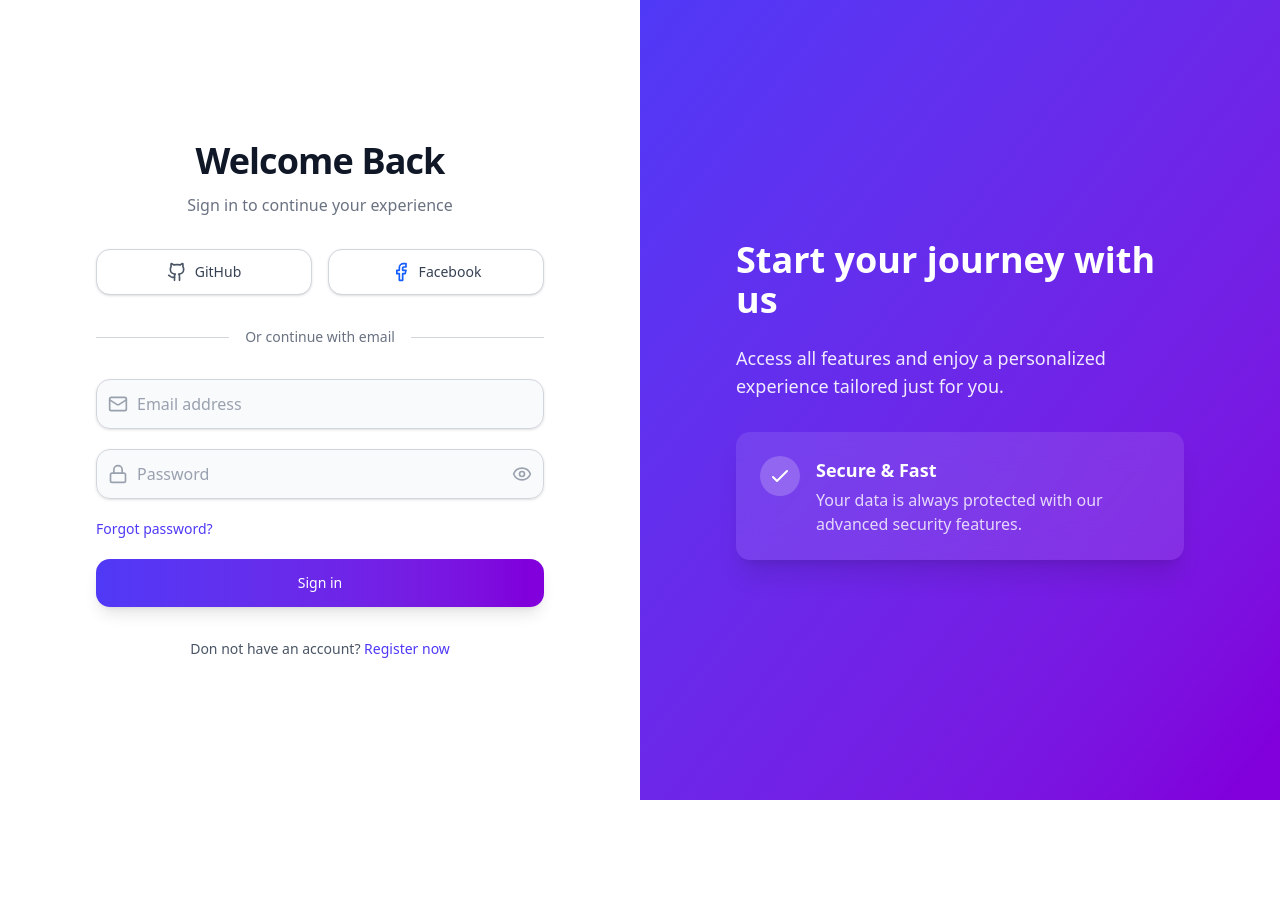
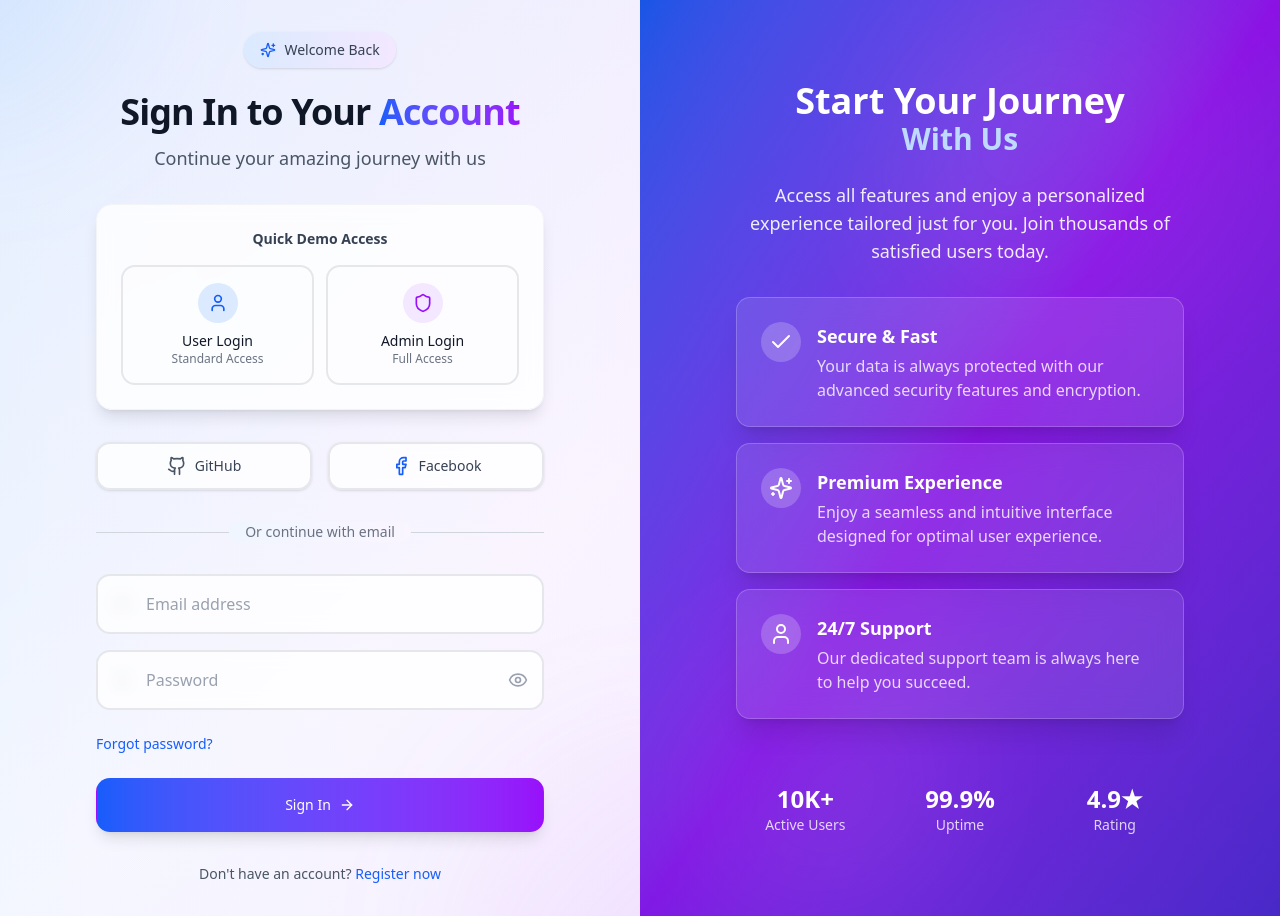
Before and after one commit to pronoybanik/RevuLoop_frontend, a Next.js app: page /login in a window 1280 px wide. Before the commit the page ends 800 px from the top, so only its background shows below. Built offline with nearby package versions, Linux system fonts and the light colour scheme; no server answers.

Commit message:
Login form updated

```diff
--- a/src/components/modules/auth/LoginForm.tsx
+++ b/src/components/modules/auth/LoginForm.tsx
@@ -1,7 +1,19 @@
 "use client";
 import { useState, ChangeEvent, FormEvent } from "react";
 import Link from "next/link";
-import { Eye, EyeOff, Github, Facebook, Mail, Lock } from "lucide-react";
+import {
+  Eye,
+  EyeOff,
+  Github,
+  Facebook,
+  Mail,
+  Lock,
+  User,
+  Shield,
+  Sparkles,
+  ArrowRight,
+  Check
+} from "lucide-react";
 import { loginUser } from "@/services/AuthService";
 import { useRouter } from "next/navigation";
 import { toast } from "sonner";
@@ -13,6 +25,18 @@ interface LoginForm {
   password: string;
 }
 
+// Demo credentials
+const DEMO_CREDENTIALS = {
+  user: {
+    email: "user@gmail.com",
+    password: "password23"
+  },
+  admin: {
+    email: "admin@gmail.com",
+    password: "password23"
+  }
+};
+
 export default function Login() {
   const { setIsLoading } = useUser();
   const [showPassword, setShowPassword] = useState(false);
@@ -21,11 +45,29 @@ export default function Login() {
     password: "",
   });
   const [loading, setLoading] = useState(false);
+  const [selectedDemo, setSelectedDemo] = useState<'user' | 'admin' | null>(null);
   const router = useRouter();
 
   const handleChange = (e: ChangeEvent<HTMLInputElement>) => {
     const { name, value } = e.target;
     setFormData((prev) => ({ ...prev, [name]: value }));
+    // Clear demo selection if user starts typing
+    if (selectedDemo) {
+      setSelectedDemo(null);
+    }
+  };
+
+  const handleDemoLogin = (type: 'user' | 'admin') => {
+    setSelectedDemo(type);
+    setFormData({
+      email: DEMO_CREDENTIALS[type].email,
+      password: DEMO_CREDENTIALS[type].password
+    });
+
+    // Show a subtle toast notification
+    toast.success(`${type.charAt(0).toUpperCase() + type.slice(1)} credentials loaded!`, {
+      duration: 2000
+    });
   };
 
   const handleSubmit = async (e: FormEvent<HTMLFormElement>) => {
@@ -52,55 +94,131 @@ export default function Login() {
 
   const handleSocialLogin = (provider: "GitHub" | "Facebook") => {
     console.log(`Logging in with ${provider}`);
+    toast.info(`${provider} login coming soon!`);
   };
 
   return (
-    <div className="min-h-screen flex flex-col md:flex-row overflow-hidden">
+    <div className="min-h-screen flex flex-col md:flex-row overflow-hidden bg-gradient-to-br from-blue-50 via-white to-purple-50">
       {/* Left Side - Form */}
-      <div className="w-full md:w-1/2 flex items-center justify-center p-8 bg-white">
-        <div className="w-full max-w-md space-y-8">
+      <div className="w-full md:w-1/2 flex items-center justify-center p-8 relative">
+        {/* Background decorative elements */}
+        <div className="absolute inset-0 bg-gradient-to-r from-blue-600/5 to-purple-600/5"></div>
+        <div className="absolute top-0 left-0 w-72 h-72 bg-gradient-to-br from-blue-400/20 to-transparent rounded-full blur-3xl -translate-x-1/2 -translate-y-1/2"></div>
+        <div className="absolute bottom-0 right-0 w-96 h-96 bg-gradient-to-tl from-purple-400/20 to-transparent rounded-full blur-3xl translate-x-1/2 translate-y-1/2"></div>
+
+        <div className="relative w-full max-w-md space-y-8">
+          {/* Header */}
           <div className="text-center">
-            <h1 className="text-4xl font-extrabold text-gray-900 tracking-tight">
+            <div className="inline-flex items-center px-4 py-2 bg-gradient-to-r from-blue-100 to-purple-100 rounded-full text-sm font-medium text-gray-700 shadow-sm mb-6">
+              <Sparkles className="w-4 h-4 mr-2 text-blue-600" />
               Welcome Back
+            </div>
+            <h1 className="text-4xl font-extrabold text-gray-900 tracking-tight mb-3">
+              Sign In to Your{" "}
+              <span className="bg-gradient-to-r from-blue-600 to-purple-600 bg-clip-text text-transparent">
+                Account
+              </span>
             </h1>
-            <p className="mt-3 text-gray-500">
-              Sign in to continue your experience
+            <p className="text-lg text-gray-600">
+              Continue your amazing journey with us
             </p>
           </div>
 
-          <div className="flex justify-center gap-4 mt-8">
+          {/* Demo Login Buttons */}
+          <div className="bg-white/80 backdrop-blur-sm rounded-2xl p-6 border border-gray-100 shadow-lg">
+            <h3 className="text-sm font-semibold text-gray-700 mb-4 text-center">
+              Quick Demo Access
+            </h3>
+            <div className="grid grid-cols-2 gap-3">
+              <button
+                onClick={() => handleDemoLogin('user')}
+                className={`group relative flex flex-col items-center gap-2 p-4 border-2 rounded-xl transition-all duration-300 ${
+                  selectedDemo === 'user'
+                    ? 'border-blue-500 bg-gradient-to-br from-blue-50 to-blue-100 shadow-lg'
+                    : 'border-gray-200 hover:border-blue-300 hover:bg-blue-50'
+                }`}
+              >
+                <div className={`w-10 h-10 rounded-full flex items-center justify-center transition-all duration-300 ${
+                  selectedDemo === 'user'
+                    ? 'bg-gradient-to-r from-blue-500 to-blue-600 text-white shadow-lg'
+                    : 'bg-blue-100 text-blue-600 group-hover:bg-blue-200'
+                }`}>
+                  <User className="w-5 h-5" />
+                </div>
+                <div className="text-center">
+                  <p className="font-medium text-gray-900 text-sm">User Login</p>
+                  <p className="text-xs text-gray-500">Standard Access</p>
+                </div>
+                {selectedDemo === 'user' && (
+                  <div className="absolute -top-1 -right-1 w-5 h-5 bg-green-500 rounded-full flex items-center justify-center">
+                    <Check className="w-3 h-3 text-white" />
+                  </div>
+                )}
+              </button>
+
+              <button
+                onClick={() => handleDemoLogin('admin')}
+                className={`group relative flex flex-col items-center gap-2 p-4 border-2 rounded-xl transition-all duration-300 ${
+                  selectedDemo === 'admin'
+                    ? 'border-purple-500 bg-gradient-to-br from-purple-50 to-purple-100 shadow-lg'
+                    : 'border-gray-200 hover:border-purple-300 hover:bg-purple-50'
+                }`}
+              >
+                <div className={`w-10 h-10 rounded-full flex items-center justify-center transition-all duration-300 ${
+                  selectedDemo === 'admin'
+                    ? 'bg-gradient-to-r from-purple-500 to-purple-600 text-white shadow-lg'
+                    : 'bg-purple-100 text-purple-600 group-hover:bg-purple-200'
+                }`}>
+                  <Shield className="w-5 h-5" />
+                </div>
+                <div className="text-center">
+                  <p className="font-medium text-gray-900 text-sm">Admin Login</p>
+                  <p className="text-xs text-gray-500">Full Access</p>
+                </div>
+                {selectedDemo === 'admin' && (
+                  <div className="absolute -top-1 -right-1 w-5 h-5 bg-green-500 rounded-full flex items-center justify-center">
+                    <Check className="w-3 h-3 text-white" />
+                  </div>
+                )}
+              </button>
+            </div>
+          </div>
+
+          {/* Social Login */}
+          <div className="flex justify-center gap-4">
             <button
               onClick={() => handleSocialLogin("GitHub")}
-              className="group relative flex-1 flex justify-center items-center gap-2 py-3 px-4 border border-gray-300 rounded-xl shadow-sm bg-white text-sm font-medium text-gray-700 hover:bg-gray-50 transition-all duration-200"
+              className="group relative flex-1 flex justify-center items-center gap-2 py-3 px-4 border-2 border-gray-200 rounded-xl shadow-sm bg-white/80 backdrop-blur-sm text-sm font-medium text-gray-700 hover:border-gray-300 hover:bg-white hover:shadow-md transition-all duration-300"
             >
-              <Github className="h-5 w-5 text-gray-600" />
+              <Github className="h-5 w-5 text-gray-600 group-hover:text-gray-800 transition-colors duration-300" />
               <span>GitHub</span>
             </button>
 
             <button
               onClick={() => handleSocialLogin("Facebook")}
-              className="group relative flex-1 flex justify-center items-center gap-2 py-3 px-4 border border-gray-300 rounded-xl shadow-sm bg-white text-sm font-medium text-gray-700 hover:bg-gray-50 transition-all duration-200"
+              className="group relative flex-1 flex justify-center items-center gap-2 py-3 px-4 border-2 border-gray-200 rounded-xl shadow-sm bg-white/80 backdrop-blur-sm text-sm font-medium text-gray-700 hover:border-blue-300 hover:bg-blue-50 transition-all duration-300"
             >
               <Facebook className="h-5 w-5 text-blue-600" />
               <span>Facebook</span>
             </button>
           </div>
 
-          <div className="relative mt-6">
+          <div className="relative">
             <div className="absolute inset-0 flex items-center">
               <div className="w-full border-t border-gray-300" />
             </div>
             <div className="relative flex justify-center text-sm">
-              <span className="px-4 bg-white text-gray-500">
+              <span className="px-4 bg-gradient-to-r from-blue-50 to-purple-50 text-gray-500 rounded-full">
                 Or continue with email
               </span>
             </div>
           </div>
 
-          <form className="mt-8 space-y-5" onSubmit={handleSubmit}>
-            <div className="space-y-5">
-              <div className="relative rounded-xl shadow-sm">
-                <div className="absolute inset-y-0 left-0 pl-3 flex items-center pointer-events-none">
+          {/* Login Form */}
+          <form className="space-y-6" onSubmit={handleSubmit}>
+            <div className="space-y-4">
+              <div className="relative">
+                <div className="absolute inset-y-0 left-0 pl-4 flex items-center pointer-events-none">
                   <Mail className="h-5 w-5 text-gray-400" />
                 </div>
                 <input
@@ -109,15 +227,17 @@ export default function Login() {
                   type="email"
                   autoComplete="email"
                   required
-                  className="block w-full pl-10 pr-3 py-3 border border-gray-300 rounded-xl bg-gray-50 placeholder-gray-400 focus:outline-none focus:ring-2 focus:ring-indigo-500 focus:border-transparent transition duration-150"
+                  className={`block w-full pl-12 pr-4 py-4 border-2 rounded-xl bg-white/80 backdrop-blur-sm placeholder-gray-400 focus:outline-none focus:ring-2 focus:ring-blue-500 focus:border-blue-500 transition-all duration-300 ${
+                    selectedDemo ? 'border-green-300 bg-green-50/50' : 'border-gray-200 hover:border-gray-300'
+                  }`}
                   placeholder="Email address"
                   value={formData.email}
                   onChange={handleChange}
                 />
               </div>
 
-              <div className="relative rounded-xl shadow-sm">
-                <div className="absolute inset-y-0 left-0 pl-3 flex items-center pointer-events-none">
+              <div className="relative">
+                <div className="absolute inset-y-0 left-0 pl-4 flex items-center pointer-events-none">
                   <Lock className="h-5 w-5 text-gray-400" />
                 </div>
                 <input
@@ -126,20 +246,22 @@ export default function Login() {
                   type={showPassword ? "text" : "password"}
                   autoComplete="current-password"
                   required
-                  className="block w-full pl-10 pr-10 py-3 border border-gray-300 rounded-xl bg-gray-50 placeholder-gray-400 focus:outline-none focus:ring-2 focus:ring-indigo-500 focus:border-transparent transition duration-150"
+                  className={`block w-full pl-12 pr-12 py-4 border-2 rounded-xl bg-white/80 backdrop-blur-sm placeholder-gray-400 focus:outline-none focus:ring-2 focus:ring-blue-500 focus:border-blue-500 transition-all duration-300 ${
+                    selectedDemo ? 'border-green-300 bg-green-50/50' : 'border-gray-200 hover:border-gray-300'
+                  }`}
                   placeholder="Password"
                   value={formData.password}
                   onChange={handleChange}
                 />
                 <button
                   type="button"
-                  className="absolute inset-y-0 right-0 flex items-center pr-3"
+                  className="absolute inset-y-0 right-0 flex items-center pr-4"
                   onClick={() => setShowPassword(!showPassword)}
                 >
                   {showPassword ? (
-                    <EyeOff className="h-5 w-5 text-gray-400 hover:text-gray-600" />
+                    <EyeOff className="h-5 w-5 text-gray-400 hover:text-gray-600 transition-colors duration-200" />
                   ) : (
-                    <Eye className="h-5 w-5 text-gray-400 hover:text-gray-600" />
+                    <Eye className="h-5 w-5 text-gray-400 hover:text-gray-600 transition-colors duration-200" />
                   )}
                 </button>
               </div>
@@ -149,7 +271,7 @@ export default function Login() {
               <div className="text-sm">
                 <a
                   href="#"
-                  className="font-medium text-indigo-600 hover:text-indigo-500"
+                  className="font-medium text-blue-600 hover:text-blue-500 transition-colors duration-200"
                 >
                   Forgot password?
                 </a>
@@ -157,18 +279,32 @@ export default function Login() {
             </div>
 
             <div>
-              <PrimaryButton type="submit">
-                {loading ? "Logging..." : "Sign in"}
-              </PrimaryButton>
+              <button
+                type="submit"
+                disabled={loading}
+                className="group relative w-full flex justify-center items-center py-4 px-6 border border-transparent text-sm font-medium rounded-xl text-white bg-gradient-to-r from-blue-600 to-purple-600 hover:from-blue-700 hover:to-purple-700 focus:outline-none focus:ring-2 focus:ring-offset-2 focus:ring-blue-500 disabled:opacity-50 disabled:cursor-not-allowed shadow-lg hover:shadow-xl transform hover:scale-105 transition-all duration-300"
+              >
+                {loading ? (
+                  <div className="flex items-center space-x-2">
+                    <div className="w-4 h-4 border-2 border-white/30 border-t-white rounded-full animate-spin"></div>
+                    <span>Signing in...</span>
+                  </div>
+                ) : (
+                  <div className="flex items-center space-x-2">
+                    <span>Sign In</span>
+                    <ArrowRight className="w-4 h-4 group-hover:translate-x-1 transition-transform duration-200" />
+                  </div>
+                )}
+              </button>
             </div>
           </form>
 
-          <div className="text-center mt-6">
+          <div className="text-center">
             <p className="text-sm text-gray-600">
-              Don not have an account?{" "}
+              Don't have an account?{" "}
               <Link
                 href="/register"
-                className="font-medium text-indigo-600 hover:text-indigo-500"
+                className="font-medium text-blue-600 hover:text-blue-500 transition-colors duration-200"
               >
                 Register now
               </Link>
@@ -177,42 +313,87 @@ export default function Login() {
         </div>
       </div>
 
-      {/* Right Side - Image/Decoration */}
-      <div className="hidden md:block md:w-1/2 bg-gradient-to-br from-indigo-600 to-purple-700 p-12">
-        <div className="h-full flex flex-col justify-center items-center text-white">
-          <div className="w-full max-w-md">
+      {/* Right Side - Enhanced Decoration */}
+      <div className="hidden md:block md:w-1/2 bg-gradient-to-br from-blue-600 via-purple-600 to-indigo-700 p-12 relative overflow-hidden">
+        {/* Background decorative elements */}
+        <div className="absolute inset-0 bg-gradient-to-r from-blue-900/20 to-purple-900/20"></div>
+        <div className="absolute top-0 right-0 w-96 h-96 bg-gradient-to-br from-white/10 to-transparent rounded-full blur-3xl"></div>
+        <div className="absolute bottom-0 left-0 w-80 h-80 bg-gradient-to-tl from-white/10 to-transparent rounded-full blur-3xl"></div>
+
+        <div className="relative h-full flex flex-col justify-center items-center text-white">
+          <div className="w-full max-w-md space-y-8">
+            <div className="text-center">
               <h2 className="text-4xl font-bold mb-6">
-              Start your journey with us
+                Start Your Journey{" "}
+                <span className="block text-3xl text-blue-200">With Us</span>
               </h2>
               <p className="text-lg opacity-90 mb-8">
                 Access all features and enjoy a personalized experience tailored
-              just for you.
+                just for you. Join thousands of satisfied users today.
               </p>
-            <div className="bg-white/10 backdrop-blur-lg rounded-xl p-6 shadow-xl">
+            </div>
+
+            {/* Feature Cards */}
+            <div className="space-y-4">
+              <div className="bg-white/10 backdrop-blur-lg rounded-xl p-6 shadow-xl border border-white/20">
                 <div className="flex items-start space-x-4">
                   <div className="bg-white/20 rounded-full p-2">
-                  <svg
-                    className="w-6 h-6 text-white"
-                    fill="none"
-                    stroke="currentColor"
-                    viewBox="0 0 24 24"
-                    xmlns="http://www.w3.org/2000/svg"
-                  >
-                    <path
-                      strokeLinecap="round"
-                      strokeLinejoin="round"
-                      strokeWidth="2"
-                      d="M5 13l4 4L19 7"
-                    ></path>
-                  </svg>
+                    <Check className="w-6 h-6 text-white" />
                   </div>
                   <div>
                     <h3 className="text-lg font-semibold">Secure & Fast</h3>
                     <p className="text-white/80 mt-1">
                       Your data is always protected with our advanced security
-                    features.
+                      features and encryption.
                     </p>
                   </div>
+                </div>
+              </div>
+
+              <div className="bg-white/10 backdrop-blur-lg rounded-xl p-6 shadow-xl border border-white/20">
+                <div className="flex items-start space-x-4">
+                  <div className="bg-white/20 rounded-full p-2">
+                    <Sparkles className="w-6 h-6 text-white" />
+                  </div>
+                  <div>
+                    <h3 className="text-lg font-semibold">Premium Experience</h3>
+                    <p className="text-white/80 mt-1">
+                      Enjoy a seamless and intuitive interface designed for
+                      optimal user experience.
+                    </p>
+                  </div>
+                </div>
+              </div>
+
+              <div className="bg-white/10 backdrop-blur-lg rounded-xl p-6 shadow-xl border border-white/20">
+                <div className="flex items-start space-x-4">
+                  <div className="bg-white/20 rounded-full p-2">
+                    <User className="w-6 h-6 text-white" />
+                  </div>
+                  <div>
+                    <h3 className="text-lg font-semibold">24/7 Support</h3>
+                    <p className="text-white/80 mt-1">
+                      Our dedicated support team is always here to help you
+                      succeed.
+                    </p>
+                  </div>
+                </div>
+              </div>
+            </div>
+
+            {/* Stats */}
+            <div className="grid grid-cols-3 gap-4 pt-8">
+              <div className="text-center">
+                <div className="text-2xl font-bold">10K+</div>
+                <div className="text-white/80 text-sm">Active Users</div>
+              </div>
+              <div className="text-center">
+                <div className="text-2xl font-bold">99.9%</div>
+                <div className="text-white/80 text-sm">Uptime</div>
+              </div>
+              <div className="text-center">
+                <div className="text-2xl font-bold">4.9★</div>
+                <div className="text-white/80 text-sm">Rating</div>
               </div>
             </div>
           </div>
```
Lines whose indentation alone changed are shown as unchanged.
